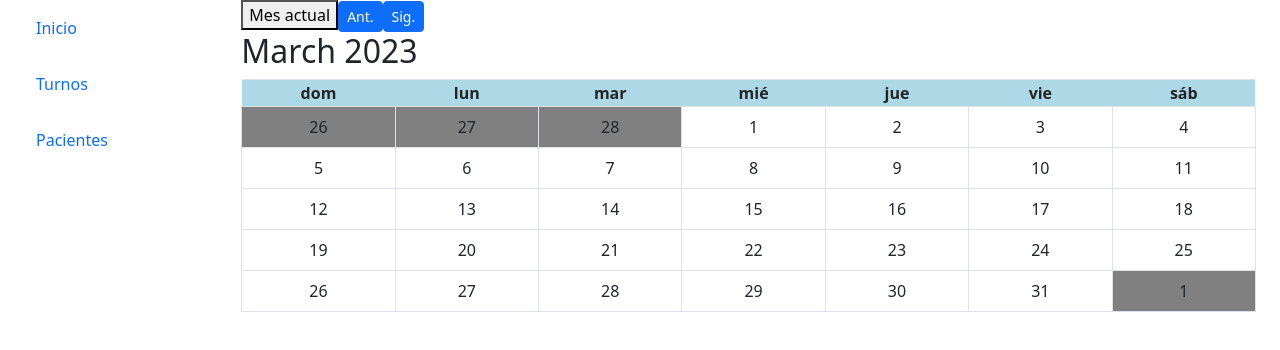
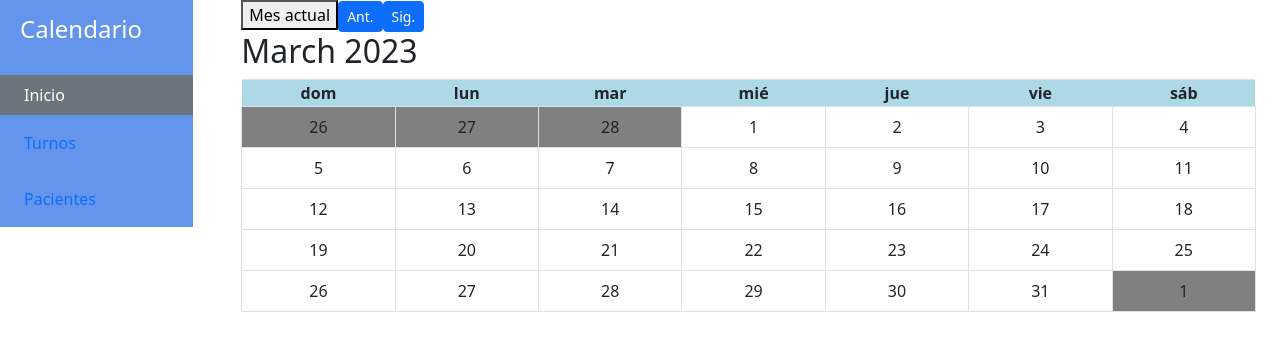
Before and after one commit to mlucas94/AgendaConsultorioTIP-Frontend, a React (Create React App) app: page /calendario in a window 1280 px wide. Shown: the top 350 px of the page. Built offline with nearby package versions, Linux system fonts and the light colour scheme.

Commit message:
Test disenio sidebar

```diff
--- a/src/components/BarraNavegacion.js
+++ b/src/components/BarraNavegacion.js
@@ -3,34 +3,45 @@ import {Nav, Row, Col} from 'react-bootstrap';
 import "./css/BarraNavegacion.css"
 
 
+
 const BarraNavegacion = (props) => {
+
+    const mostrarTitulo = () => {
+        var titulo = window.location.pathname;
+        titulo = titulo.replace("_", " ").replace("/", "")
+        titulo = titulo.charAt(0).toUpperCase() + titulo.slice(1)
+        console.log(titulo)
+        return titulo ? titulo : "Inicio"
+    }
 
     return(
 
-        <Container fluid>
-
-
-
+        <div>
 
         <Nav
         activeKey="/home"
-        onSelect={selectedKey => alert(`selected ${selectedKey}`)}
         >
-        <div className='d-flex flex-column'>
+        <div className='d-flex flex-column sidebar'>
 
-        <div className='p-2'>
-            <Nav.Link href="/">Inicio</Nav.Link>
+            <div className='sidebar-title'>
+                <h4>{mostrarTitulo()}</h4>
+            </div>
+
+        <div className='pt-2'>
+            <Nav.Link href="/" className="bg-secondary text-white">
+                <div className="ps-2">Inicio</div>
+            </Nav.Link>
         </div>
 
         <div className='p-2 '>
-            <Nav.Link eventKey="link-1">Turnos</Nav.Link>
+            <Nav.Link href="/calendario">Turnos</Nav.Link>
             </div>
             <div className='p-2'>
-            <Nav.Link eventKey="link-2">Pacientes</Nav.Link>
+            <Nav.Link href="/">Pacientes</Nav.Link>
             </div>
             </div>
         </Nav>
-        </Container>
+        </div>
 
     )
 
--- a/src/components/css/BarraNavegacion.css
+++ b/src/components/css/BarraNavegacion.css
@@ -1,4 +1,19 @@
-.nav-link{
-    display: flex;
-    align-self: center;
+.sidebar-title {
+    background-color: cornflowerblue;
+    padding-right: 20px;
+    padding-left: 20px;
+    padding-top: 15px;
+    padding-bottom: 15px;
+    color: white;
+
 }
+
+.sidebar {
+    background-color: cornflowerblue;
+    width: 100%;
+    color: white;
+}
+
+.sidebar-link {
+    color: white;
+}
```
